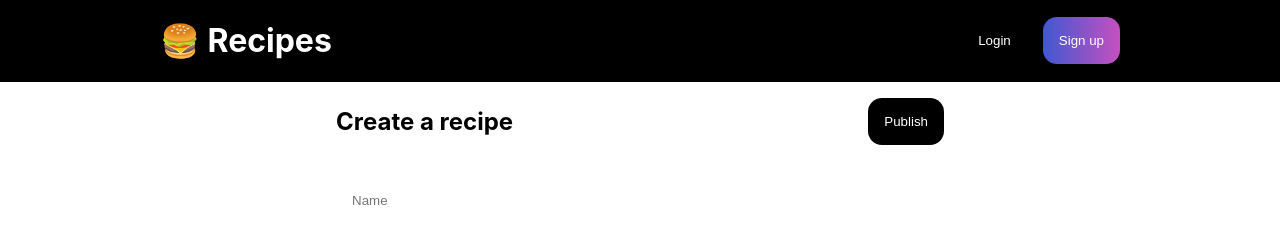
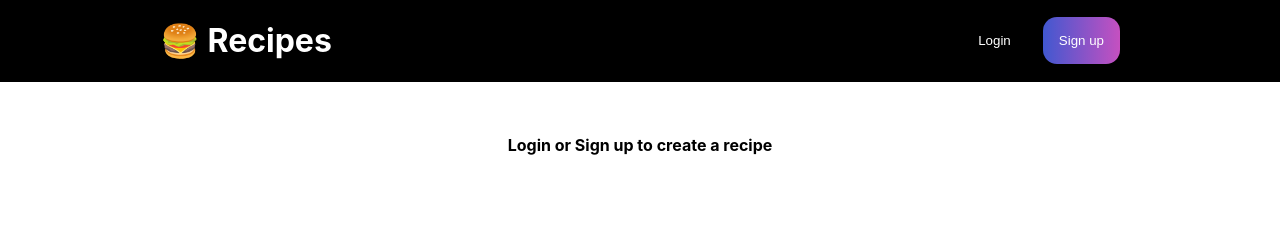
Before and after one commit to JackWRadford/recipes, a Next.js app: page /manage in a window 1280 px wide. Shown: the top 226 px of the page. Built offline with nearby package versions, Linux system fonts and the light colour scheme; no server answers; the database is empty.

Commit message:
Added AuthBarrier to ask user to authenticate if not already for the manage page

```diff
--- /dev/null
+++ b/components/auth/AuthBarrier.tsx
@@ -0,0 +1,13 @@
+import styles from "../../styles/AuthBarrier.module.css";
+import LoginBtn from "./LoginBtn";
+import SignUpBtn from "./SignUpBtn";
+
+const AuthBarrier = () => {
+  return (
+    <div className={styles.wrapper}>
+      <h4>Login or Sign up to create a recipe</h4>
+    </div>
+  );
+};
+
+export default AuthBarrier;
--- a/pages/manage.tsx
+++ b/pages/manage.tsx
@@ -1,15 +1,18 @@
 import type { NextPage } from "next";
-import { ChangeEvent, useState } from "react";
+import { ChangeEvent, useContext, useState } from "react";
+import AuthBarrier from "../components/auth/AuthBarrier";
 import Header from "../components/Header";
 import DifficultySelector from "../components/manageRecipe/DifficultySelector";
 import DurationInput from "../components/manageRecipe/DurationInput";
 import ManageList from "../components/manageRecipe/ManageList";
 import Button from "../components/shared/Button";
 import Input from "../components/shared/Input";
+import { AuthContext } from "../context/AuthContext";
 import Difficulty from "../enums/Difficulty";
 import styles from "../styles/ManagePage.module.css";
 
 const ManagePage: NextPage = () => {
+  const userCtx = useContext(AuthContext);
   const [name, setName] = useState("");
   const [description, setDescription] = useState("");
   const [ingredients, setIngredients] = useState<string[]>([]);
@@ -66,6 +69,7 @@ const ManagePage: NextPage = () => {
   return (
     <>
       <Header />
+      {userCtx ? (
         <div className={styles.wrapper}>
           <div className={styles.titleRow}>
             <h2>Create a recipe</h2>
@@ -106,7 +110,9 @@ const ManagePage: NextPage = () => {
           />
           <ManageList
             listTitle={"Instructions"}
-          placeholder={"Add a step (e.g. Pre-heat oven to 100 degrees celcius)"}
+            placeholder={
+              "Add a step (e.g. Pre-heat oven to 100 degrees celcius)"
+            }
             subPlaceholder={"Step"}
             items={steps}
             onAdd={onAddStepHandler}
@@ -119,6 +125,9 @@ const ManagePage: NextPage = () => {
           />
           <DurationInput seconds={duration} setSeconds={onSetDurationHandler} />
         </div>
+      ) : (
+        <AuthBarrier />
+      )}
     </>
   );
 };
--- /dev/null
+++ b/styles/AuthBarrier.module.css
@@ -0,0 +1,6 @@
+.wrapper {
+  display: flex;
+  flex-direction: column;
+  align-items: center;
+  margin: 2rem 1rem;
+}
```
Lines whose indentation alone changed are shown as unchanged.
